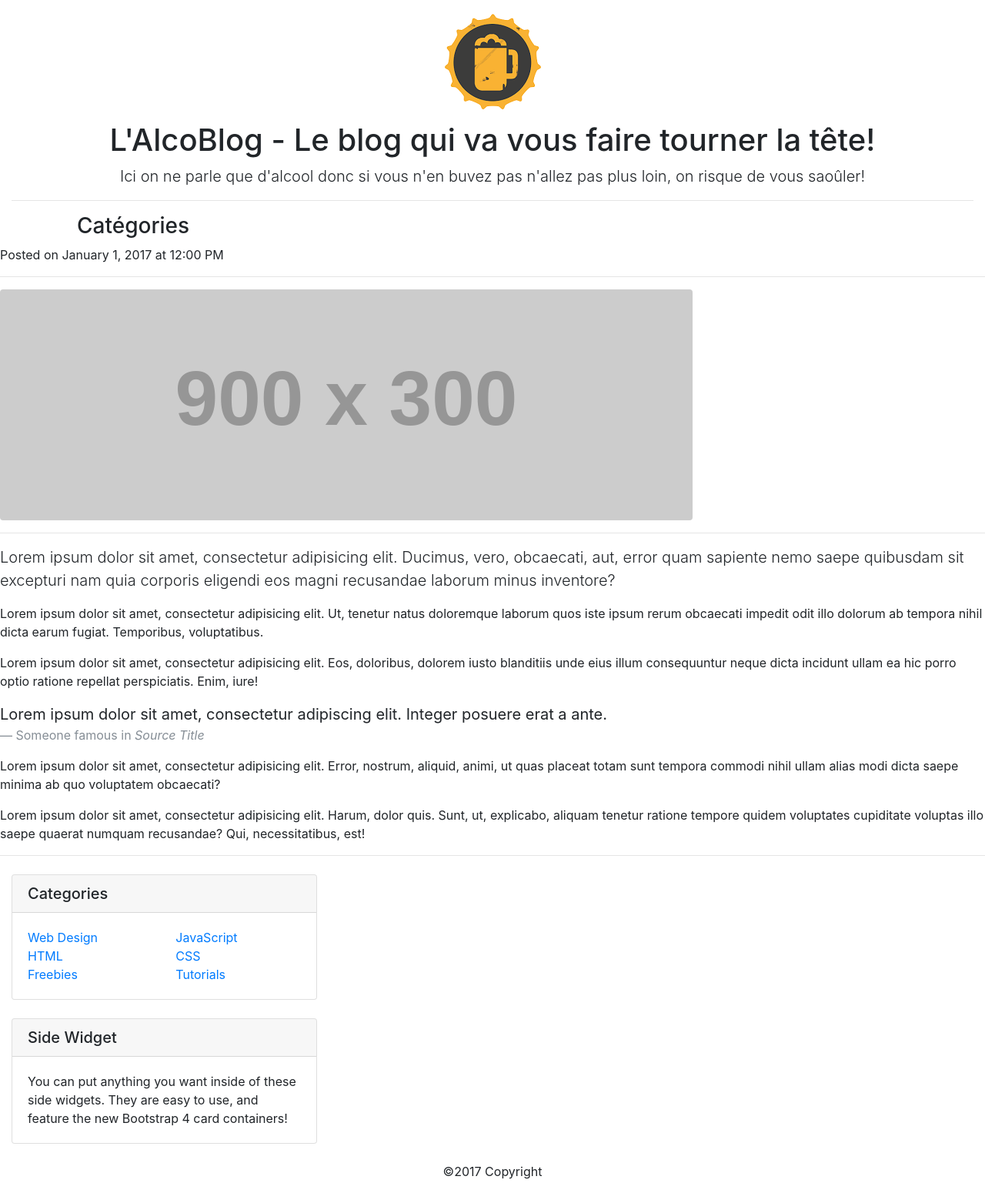
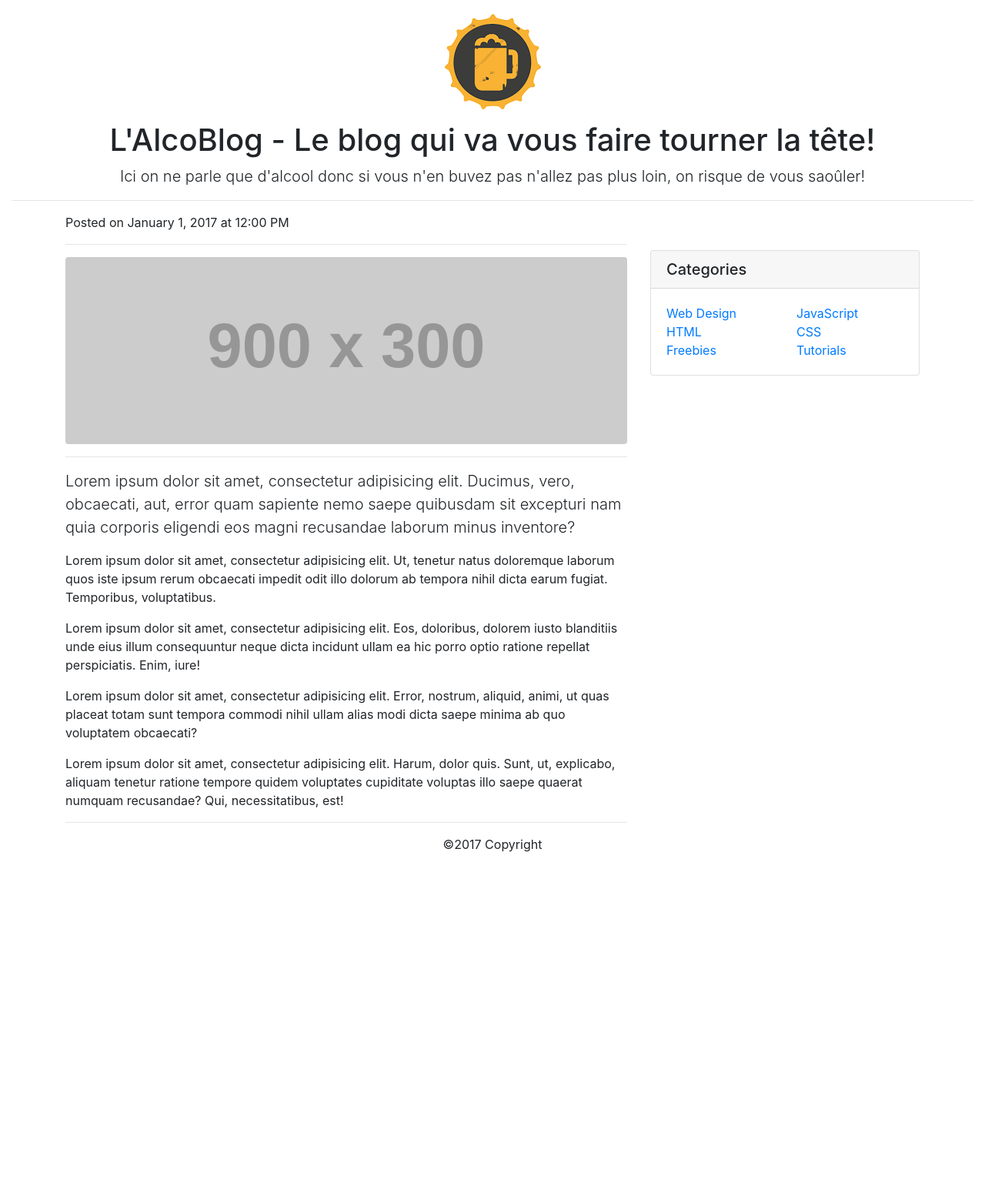
Before and after one commit to Aurel4012/mini-blog-acs, a PHP site: page / in a window 1280 px wide. Shown: the whole page at 77% size. After the commit the page ends 1107 px from the top, so only its background shows below. Run offline with PHP 8.4, Linux system fonts and the light colour scheme; grey boxes labelled with a size stand in for pictures from a placeholder-image service; some libraries are stand-ins or nearby versions.

Commit message:
structure site ok
regardez je pense que c'est pas mal =)

```diff
--- a/index.php
+++ b/index.php
@@ -1,6 +1,5 @@
 <?php
 require_once('public/view/header.inc.php');
-require_once('public/view/nav.inc.php');
 require_once('public/view/main.inc.php');
 require_once('public/view/footer.inc.php');
 ?>
--- a/public/view/main.inc.php
+++ b/public/view/main.inc.php
@@ -1,4 +1,12 @@
 <main>
+          <!-- Page Content -->
+    <div class="container">
+
+      <div class="row">
+
+        <!-- Post Content Column -->
+        <div class="col-lg-8">
+
           <!-- Date/Time -->
           <p>Posted on January 1, 2017 at 12:00 PM</p>
 
@@ -16,27 +24,22 @@
 
           <p>Lorem ipsum dolor sit amet, consectetur adipisicing elit. Eos, doloribus, dolorem iusto blanditiis unde eius illum consequuntur neque dicta incidunt ullam ea hic porro optio ratione repellat perspiciatis. Enim, iure!</p>
 
-          <blockquote class="blockquote">
-            <p class="mb-0">Lorem ipsum dolor sit amet, consectetur adipiscing elit. Integer posuere erat a ante.</p>
-            <footer class="blockquote-footer">Someone famous in
-              <cite title="Source Title">Source Title</cite>
-            </footer>
-          </blockquote>
-
           <p>Lorem ipsum dolor sit amet, consectetur adipisicing elit. Error, nostrum, aliquid, animi, ut quas placeat totam sunt tempora commodi nihil ullam alias modi dicta saepe minima ab quo voluptatem obcaecati?</p>
 
           <p>Lorem ipsum dolor sit amet, consectetur adipisicing elit. Harum, dolor quis. Sunt, ut, explicabo, aliquam tenetur ratione tempore quidem voluptates cupiditate voluptas illo saepe quaerat numquam recusandae? Qui, necessitatibus, est!</p>
 
           <hr>
 
+            </div>
+
+
 
 
         <!-- Sidebar Widgets Column -->
-        <div class="col-md-4">
+        <div class="col-md-4 float-right">
 
-      <?php require_once('public/view/nav.inc.php'); ?>
           <!-- Categories Widget -->
-          <div class="card my-4">
+          <div class="card my-4 sticky-top mt-5">
             <h5 class="card-header">Categories</h5>
             <div class="card-body">
               <div class="row">
@@ -70,19 +73,11 @@
             </div>
           </div>
 
-          <!-- Side Widget -->
-          <div class="card my-4">
-            <h5 class="card-header">Side Widget</h5>
-            <div class="card-body">
-              You can put anything you want inside of these side widgets. They are easy to use, and feature the new Bootstrap 4 card containers!
-            </div>
-          </div>
-
         </div>
 
       </div>
-      <!-- /.row -->
 
     </div>
-    <!-- /.container -->
+    </div>
+    </div>
 </main>
```
